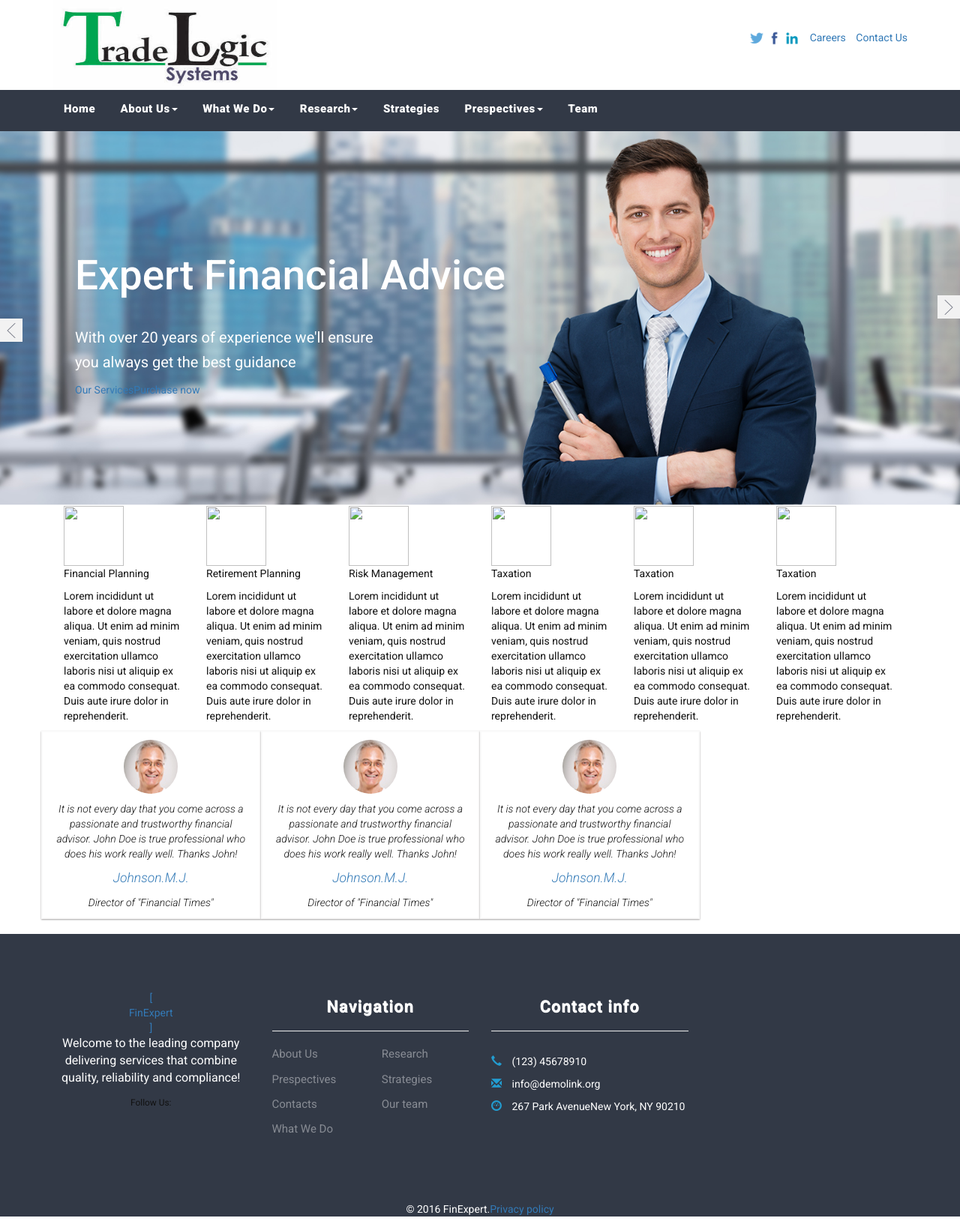
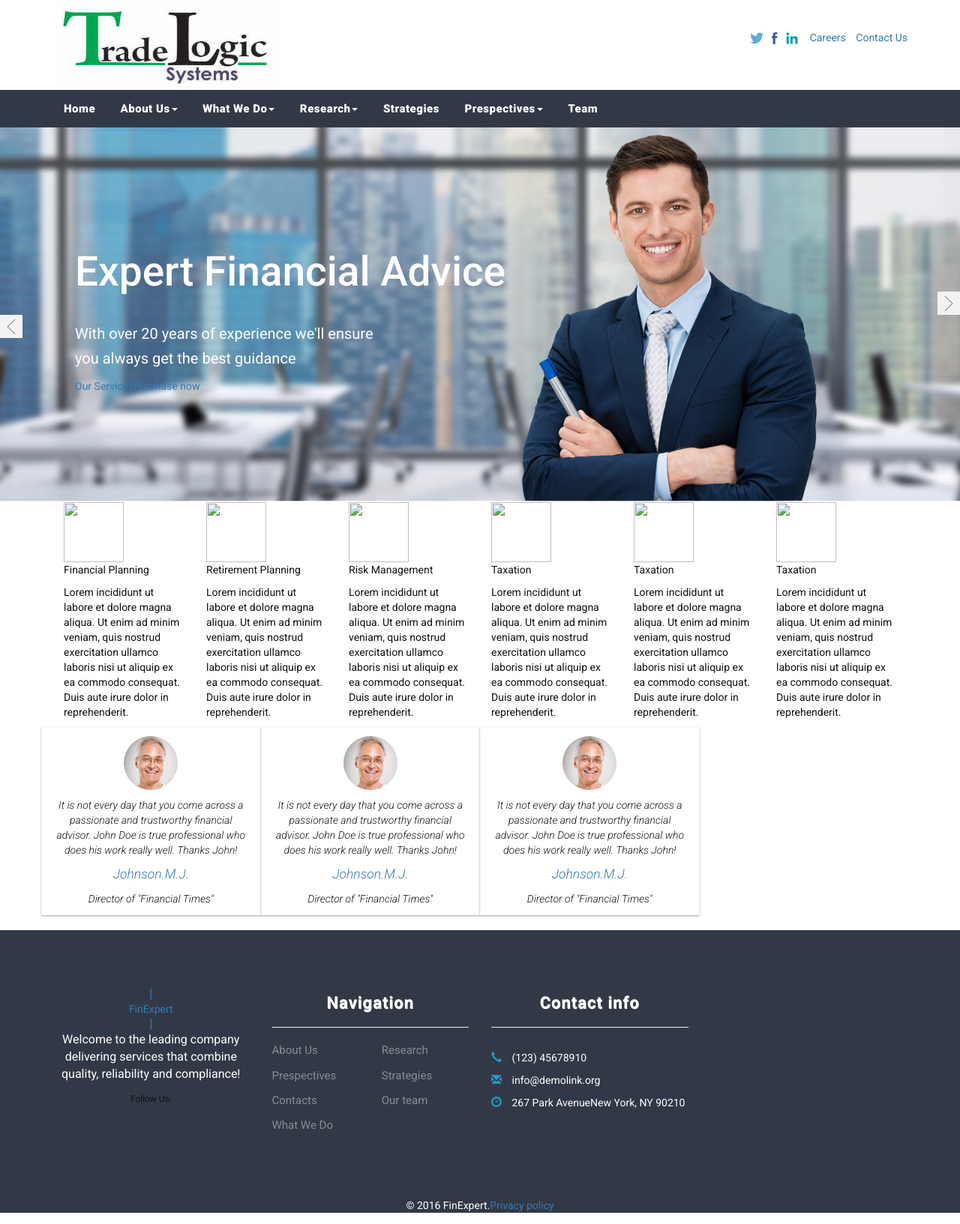
Before and after one commit to sm-main/tradeLogic, a Jekyll site: the page built from index.html, in a window 1280 px wide. Shown: the whole page at 75% size. Built offline with Jekyll 4.4.1, drawn with Linux system fonts in a browser that asks for light colours; nearby versions of some CDN libraries.

Commit message:
header height change

```diff
--- a/_sass/homepage/homepage.scss
+++ b/_sass/homepage/homepage.scss
@@ -26,7 +26,7 @@ a
 .second-header
 {
   background-color: #323946;
-  height: 55px;
+  height: 50px;
 }
 .site-header-one
 {
```
